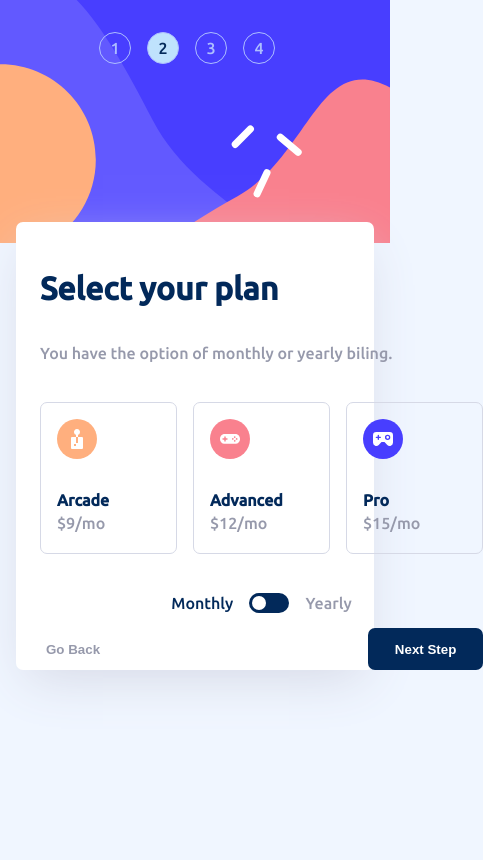
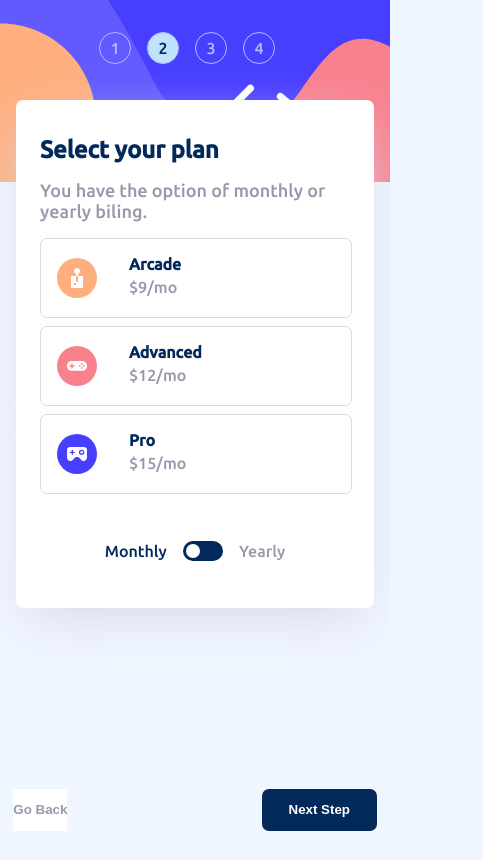
Before and after one commit to LucasNahuel/angular-multi-step-form, an Angular app: page / in a window 390 px wide. Both pictures are taken after typing "Sample", "name@example.com", "5" into the empty fields and a click on the button "Next Step". Shown: the whole page, 483 px wide, since content can reach past the window. Built offline with nearby package versions, Linux system fonts and the light colour scheme.

Commit message:
fixed responsiveness errors and another bugs

```diff
--- a/src/app/first-step/first-step.component.html
+++ b/src/app/first-step/first-step.component.html
@@ -8,7 +8,7 @@
         <div>
 
             <h1 style="margin-block-start: 1.5em">Personal info</h1>
-            <p style="color: var(--cool-gray);">Please, provide your name, email adress, and phone number.</p>
+            <p class="step-description" style="color: var(--cool-gray);">Please, provide your name, email adress, and phone number.</p>
         </div>
 
         <div class="form-group">
--- a/src/app/fourth-step/fourth-step.component.html
+++ b/src/app/fourth-step/fourth-step.component.html
@@ -3,7 +3,7 @@
 
     <h1 style="margin-block-start: 1.5em">Finishing up</h1>
 
-    <p style="color: var(--cool-gray);">Double-check everything looks OK before confirming.</p>
+    <p class="step-description"  style="color: var(--cool-gray);">Double-check everything looks OK before confirming.</p>
 
 
     <div class="summary">
@@ -33,7 +33,7 @@
         <div class="total">
 
             <p style="color: var(--cool-gray)">Total (per {{this.formService?.yearlyPlanSelected ? "year" : "month"}}) </p>
-            <p style="color: var(--purplish-blue); font-size: 20px;">${{this.formService!.calcTotal()}}/{{this.formService?.yearlyPlanSelected ? "yr" : "mo"}}</p>
+            <p style="color: var(--purplish-blue); font-size: 20px; margin-block: auto;">${{this.formService!.calcTotal()}}/{{this.formService?.yearlyPlanSelected ? "yr" : "mo"}}</p>
         </div>
 
     </div>
--- a/src/app/second-step/second-step.component.html
+++ b/src/app/second-step/second-step.component.html
@@ -2,7 +2,7 @@
 
     <h1 style="margin-block-start: 1.5em">Select your plan</h1>
 
-    <p style="color: var(--cool-gray);">You have the option of monthly or yearly biling.</p>
+    <p class="step-description"  style="color: var(--cool-gray);">You have the option of monthly or yearly biling.</p>
 
     <div class="input-error" *ngIf="showError">Please, select a plan</div>
     <div class="plan-list">
--- a/src/app/third-step/third-step.component.html
+++ b/src/app/third-step/third-step.component.html
@@ -2,7 +2,7 @@
 
     <h1 style="margin-block-start: 1.5em">Pick Add-Ons</h1>
 
-    <p style="color: var(--cool-gray);">Add-ons help enhance your gaming experience.</p>
+    <p class="step-description"  style="color: var(--cool-gray);">Add-ons help enhance your gaming experience.</p>
 
     <div class="addon-container">
         <div class="add-on" *ngFor="let item of addons; let i = index" (click)="this.toggleAddon(i)" [ngClass]="{'addon-selected': item.selected === true}">
--- a/src/styles.css
+++ b/src/styles.css
@@ -35,6 +35,7 @@ body{
     font-size: 16px;
     color: var(--marine-blue);
     background-color: var(--magnolia) !important;
+    margin: 0;
 }
 
 input[type = "text"]{
@@ -85,7 +86,7 @@ input:focus{
 .form-root{
     display: flex;
     flex-direction: row;
-    max-width: 960px;
+    max-width: calc(960px - 2em);
     width: 100%;
     margin: auto auto;
     background-color: white;
@@ -531,7 +532,7 @@ app-fourth-step{
 
     .form-root{
         flex-direction: column;
-        padding: 0.5em;
+        padding: 1em;
         box-shadow: none;
         background-color: var(--magnolia);
     }
@@ -539,7 +540,7 @@ app-fourth-step{
  .bullet-stepper{
     width: 100%;
     background-repeat: no-repeat;
-    background-position: 50% 92.5%;;
+    background-position: 50% 90%;;
     background-size: cover;
     flex-direction: row;
     position: absolute;
@@ -547,7 +548,7 @@ app-fourth-step{
     left: 0;
     height: 25%;
     padding-top: 2em;
-
+    height: 150px;
     }
 
     .step-title{
@@ -563,9 +564,11 @@ app-fourth-step{
         background-color: white;
         border-radius: 7px;
         padding: 0 1.5em 0 1.5em;
-        width: calc(100% - 4em);
-        margin-top: +2em;
+        width: calc(100% - 5em);
         box-shadow: var(--light-gray) 0px 18px 50px -10px;
+        margin: 0 auto;
+        top: 100px;
+        position: absolute;
     }
 
     .step-link-container{
@@ -574,4 +577,64 @@ app-fourth-step{
         gap: 0em;
     }
 
+    h1{
+        font-size: 1.5em;
+    }
+
+    .plan-list{
+        flex-direction: column;
+        gap: 0.5em;
+        margin: 1em 0;
+    }
+
+    .plan{
+        margin: 0 0;
+        flex-direction: row;
+        width: 100%;
+    }
+
+    .step-description{
+        margin-block: 0;
+
+        font-size: 18px;
+    }
+
+    .submit-button{
+        position: fixed;
+        inset: auto 1em 1em auto;
+    }
+
+    .button-submit-container{
+        height: 1em;
+    }
+
+    .go-back-button{
+        position: fixed;
+        inset: auto auto 1em 1em;
+        padding: 1em 0em;
+    }
+
+    .plan-switch{
+        margin: 1em 0em;
+    }
+
+    .addon-container{
+        gap: 0.5em;
+    }
+
+    .add-on-text{
+        margin-block-start: 4px;
+        font-size: 13px;
+    }
+    .add-on-price{
+        font-size: 13px;
+    }
+
+    .add-on-content{
+        margin: 0.7em 0.7em;
+        width: calc(100% - 1.4em);
+        gap: 0em;
+    }
+
+
 }
```
